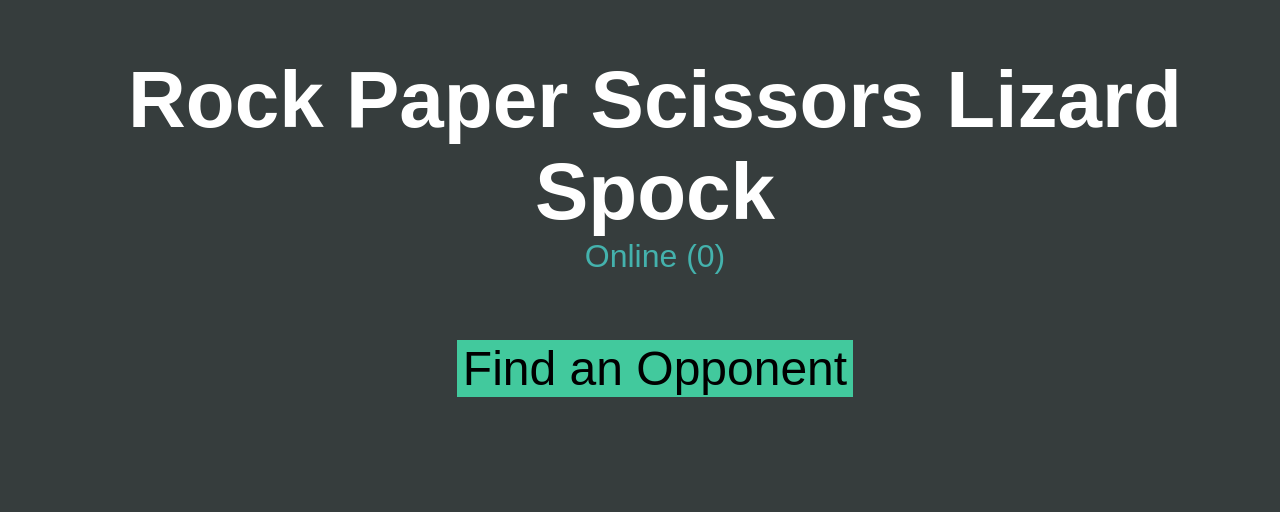
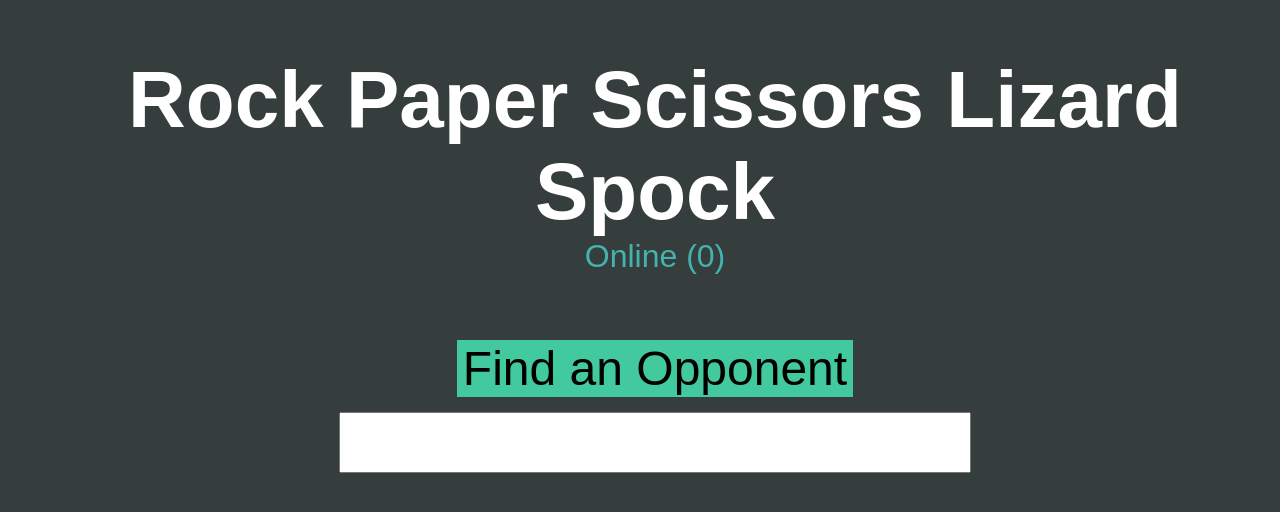
Before and after one commit to robotmayo/rpsls-online, a website: page index.html in a window 1280 px wide. Drawn offline with nearby package versions, Linux system fonts and the light colour scheme; no server answers.

Commit message:
Added username markup and styles

```diff
--- a/css/style.css
+++ b/css/style.css
@@ -57,6 +57,15 @@
 #controls button{
     background: white;
 }
+input{
+    width: 100%;
+    max-width: 13em;
+    display: block;
+    margin : 0 auto;
+    font-size: 48px;
+    font-size: 3em;
+    font-size: 3rem;
+}
 #again{
     font-size: 2rem;
 }
--- a/index.html
+++ b/index.html
@@ -22,6 +22,7 @@
             <div class="row">
                 <section id="game-area">
                     <div class="col-12"><button id="find-game-btn" class="center-block">Find an Opponent</button></div>
+                    <div class="col-12"><input type="text" id="username" maxlength="14"></div>
                     <div id="controls" class="row">
                         <button class="choice-block rock col-2 push-1" data-choice="rock">rock</button>
                         <button class="choice-block paper col-2" data-choice="paper">paper</button>
```
